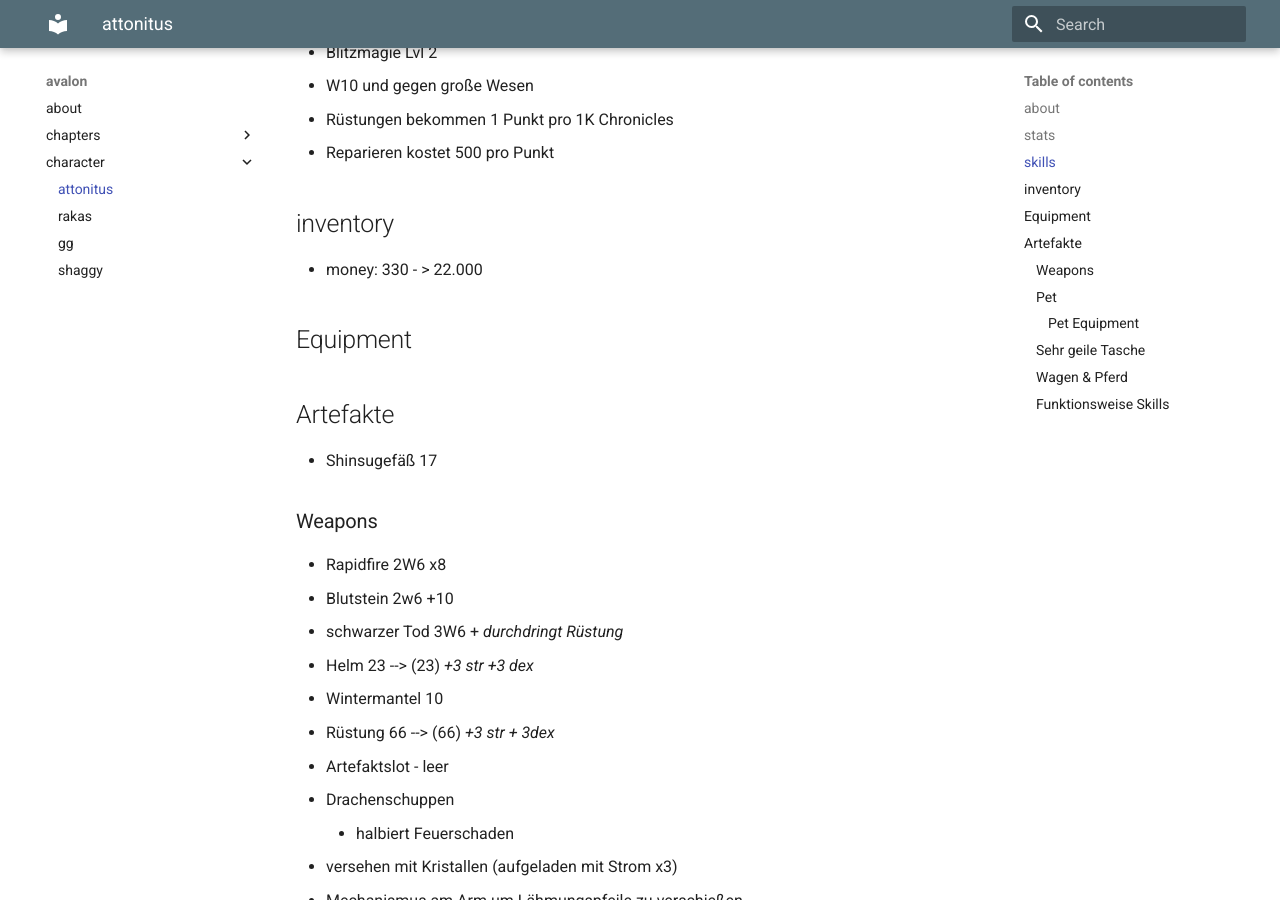
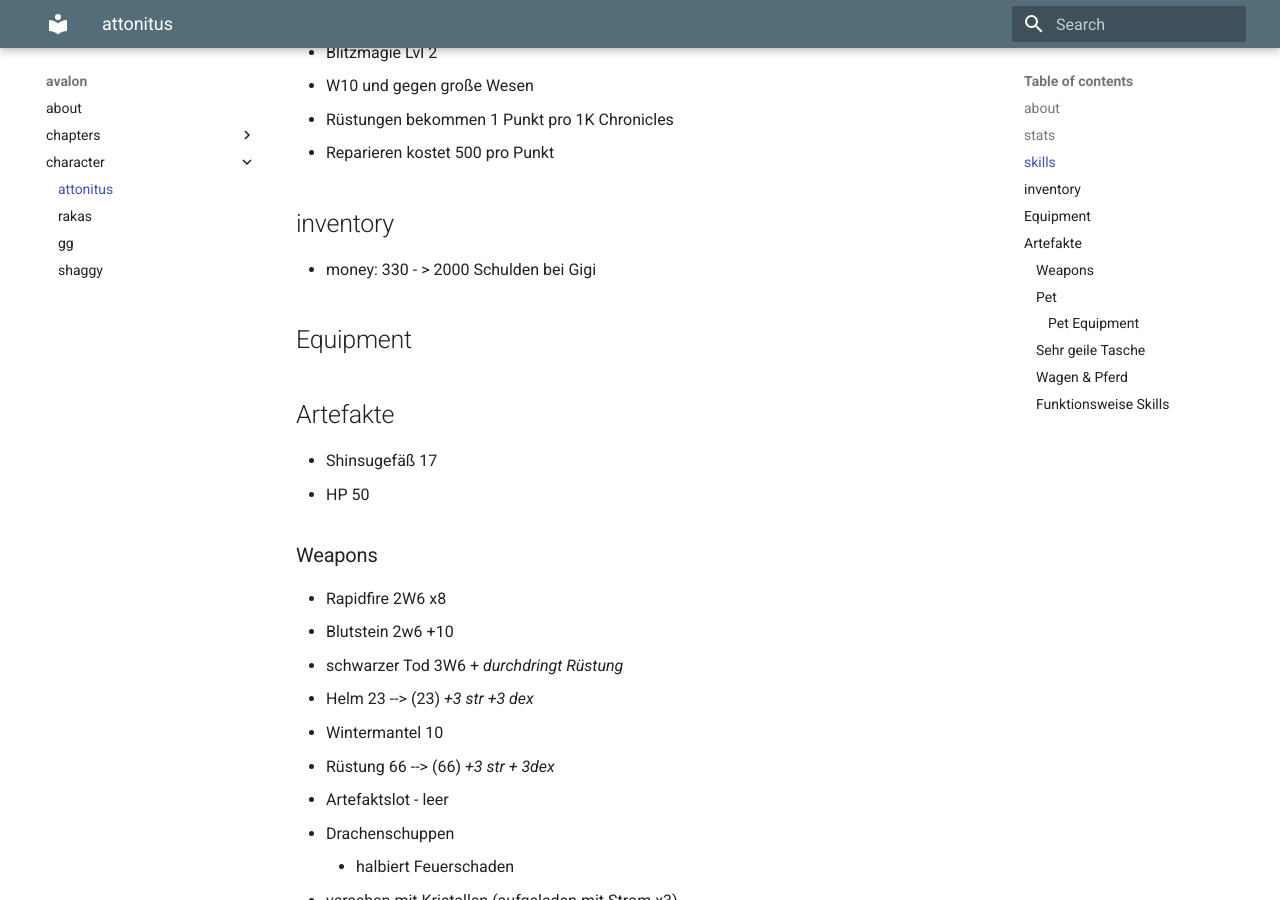
Before and after one commit to mkdocs-pnp/avalon, an MkDocs documentation site: the page built from docs/character/attonitus_fulgur.md, in a window 1280 px wide and 900 px high, scrolled down 861 px. Built offline with MkDocs 1.6.1 and Material for MkDocs 9.7.7, drawn with Linux system fonts in a browser that asks for light colours.

Commit message:
Update attonitus_fulgur.md

```diff
--- a/docs/character/attonitus_fulgur.md
+++ b/docs/character/attonitus_fulgur.md
@@ -29,12 +29,13 @@
   * Reparieren kostet 500 pro Punkt
 
 ## inventory
-* money: 330 - > 22.000
+* money: 330 - > 2000 Schulden bei Gigi
 
 ## Equipment
 
 ## Artefakte
 * Shinsugefäß 17
+* HP 50
 
 ### Weapons
 
```
